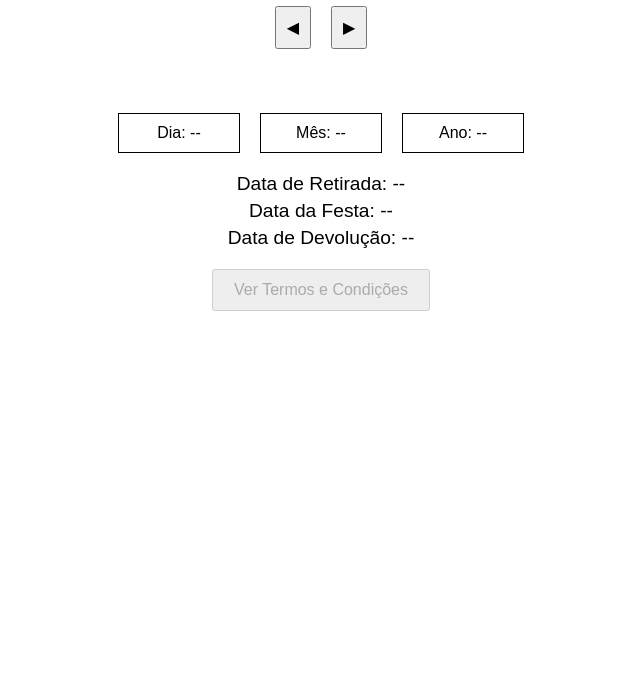
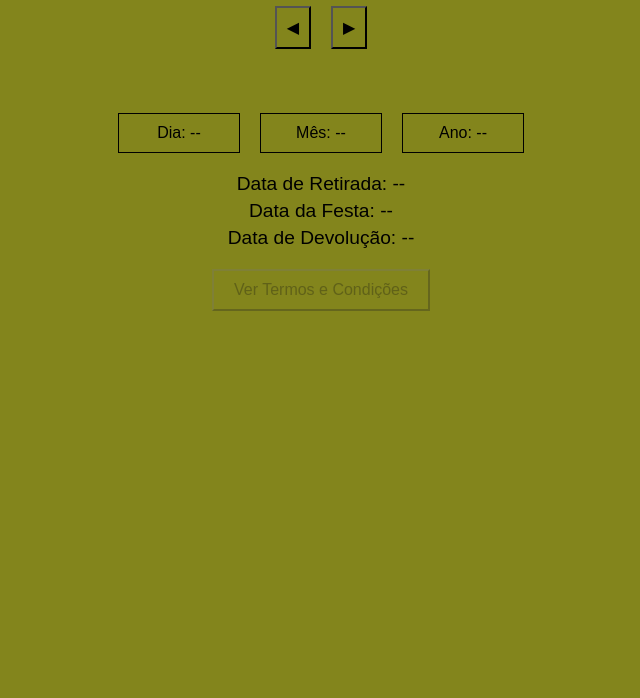
Before and after one commit to Kaiosergio21/ML_BACKEND, a website: page public/calendar.html in a window 1280 px wide. Shown: the part 102-800 px from the top of the page, without its empty margins (319-959 px from the left). Drawn offline with Linux system fonts and the light colour scheme.

Commit message:
Update calendar.html

```diff
--- a/public/calendar.html
+++ b/public/calendar.html
@@ -9,6 +9,7 @@
             font-family: Arial, sans-serif;
             text-align: center;
             margin-top: 50px;
+            background:#83851c; ;
         }
 
         #calendar {
@@ -59,6 +60,7 @@
             justify-content: center;
             align-items: center;
             margin-bottom: 20px;
+
         }
 
         .month-nav button {
@@ -66,6 +68,8 @@
             margin: 0 10px;
             font-size: 16px;
             cursor: pointer;
+            background: #83851c;
+
         }
 
         #month-display {
@@ -91,7 +95,11 @@
             cursor: pointer;
             display: block;
             margin: 20px auto;
+            background: #83851c;
         }
+
+
+
     </style>
 </head>
 <body>
```
